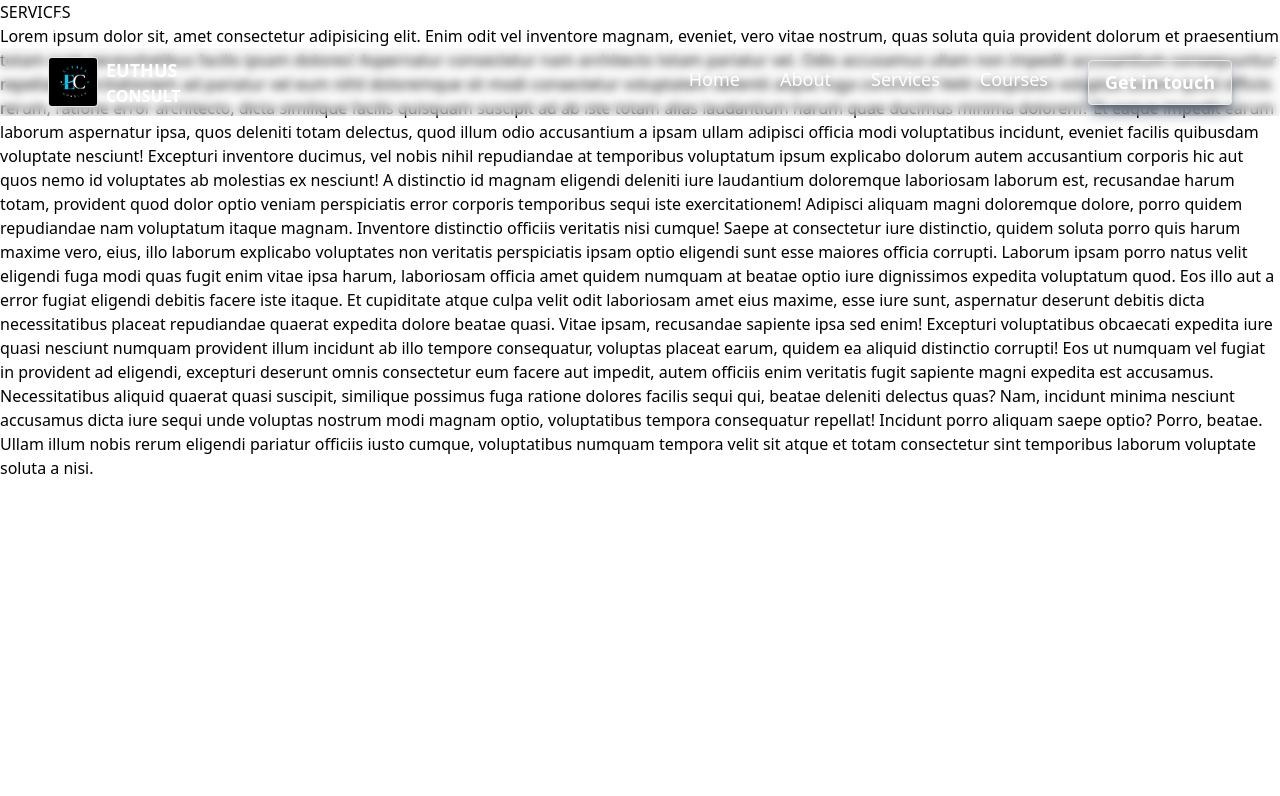
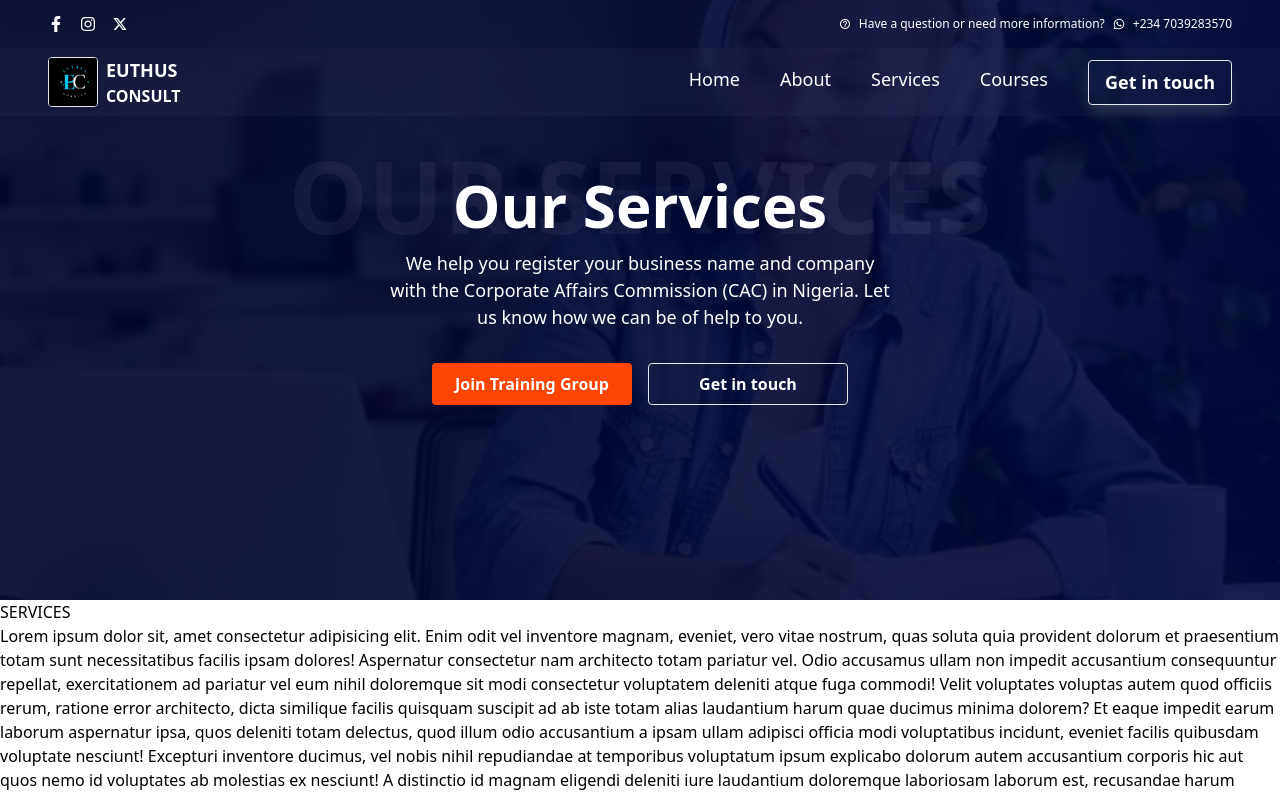
Before and after one commit to StivinTaesoo/euthus-consult, a Next.js app: page /services in a window 1280 px wide. Shown: the top 796 px of the page. Built offline with nearby package versions, Linux system fonts and the light colour scheme.

Commit message:
Added hero section for all pages

```diff
--- a/app/about/page.tsx
+++ b/app/about/page.tsx
@@ -1,8 +1,13 @@
-
+import HeroForPages from "@/components/HeroForPages";
 
 export default function About() {
     return (
         <div className="">
+            <HeroForPages
+                title="About Us"
+                descText="We are thrilled to let you know who we are what we stand for"
+                imgSrc="./images/image-6.jpeg"
+            />
             <h1>ABOUT</h1>
             <p>
                 Lorem ipsum dolor, sit amet consectetur adipisicing elit. Quidem
--- a/app/contact/page.tsx
+++ b/app/contact/page.tsx
@@ -1,6 +1,31 @@
 export default function Contact() {
     return (
         <div className="">
+            <div
+                className={`w-full h-[500px]  bg-cover bg-center relative md:h-[600px]`}
+                style={{ backgroundImage: `url(./images/image-11.jpeg)` }}
+            >
+                <div className="w-full h-full bg-transGrey absolute top-0 flex flex-col  items-center justify-center ">
+                    <div className="absolute opacity-5 top-[120px] z-[1] text-white font-bold text-[100px] text-center uppercase ">
+                        Get In Touch
+                    </div>
+                    <div className="absolute top-40 z-20 flex flex-col items-center justify-center text-center ">
+                        {" "}
+                        <h1 className="text-[28px] font-bold text-white text-shadow-2 md:text-[60px]">
+                            Get In Touch
+                        </h1>
+                        <p className="text-white max-w-[300px] text-[12px] md:text-[18px] md:max-w-[500px]">
+                            We can reach out to us for more information and
+                            enquiries
+                        </p>
+                        <div className="flex flex-col gap-x-4 md:flex-row">
+                            <button className="button-eff px-4 min-w-[200px] py-2 mt-8 text-white font-semibold rounded bg-[orangered] hover:border-[1px] hover:text-[whitesmoke] hover:bg-[#ff7300]">
+                                Join Training Group
+                            </button>
+                        </div>
+                    </div>
+                </div>
+            </div>
             <h1>GET IN TOUCH</h1>
             <p>
                 Lorem ipsum dolor, sit amet consectetur adipisicing elit. Quidem
--- a/app/services/page.tsx
+++ b/app/services/page.tsx
@@ -1,6 +1,13 @@
+import HeroForPages from "@/components/HeroForPages";
+
 export default function Services() {
     return (
         <div className="">
+            <HeroForPages
+                title="Our Services"
+                descText="We help you register your business name and company with the Corporate Affairs Commission (CAC) in Nigeria. Let us know how we can be of help to you."
+                imgSrc="./images/image-7.jpeg"
+            />
             <h1>SERVICES</h1>
             <div className="">
                 Lorem ipsum dolor sit, amet consectetur adipisicing elit. Enim
--- /dev/null
+++ b/components/HeroForPages.tsx
@@ -0,0 +1,38 @@
+type Props = {
+    title: string;
+    descText: string;
+    imgSrc: string;
+};
+export default function HeroForPages({ title, descText, imgSrc }: Props) {
+    return (
+        <div className="">
+            <div
+                className={`w-full h-[500px]  bg-cover bg-center relative md:h-[600px]`}
+                style={{ backgroundImage: `url(${imgSrc})` }}
+            >
+                <div className="w-full h-full bg-transGrey absolute top-0 flex flex-col  items-center justify-center ">
+                    <div className="absolute opacity-5 top-[120px] z-[1] text-white font-bold text-[100px] text-center uppercase ">
+                        {title}
+                    </div>
+                    <div className="absolute top-40 z-20 flex flex-col items-center justify-center text-center ">
+                        {" "}
+                        <h1 className="text-[28px] font-bold text-white text-shadow-2 md:text-[60px]">
+                            {title}
+                        </h1>
+                        <p className="text-white max-w-[300px] text-[12px] md:text-[18px] md:max-w-[500px]">
+                            {descText}
+                        </p>
+                        <div className="flex flex-col gap-x-4 md:flex-row">
+                            <button className="button-eff px-4 min-w-[200px] py-2 mt-8 text-white font-semibold rounded bg-[orangered] hover:border-[1px] hover:text-[whitesmoke] hover:bg-[#ff7300]">
+                                Join Training Group
+                            </button>
+                            <button className="button-eff px-4 min-w-[200px] py-2 mt-8 text-white font-semibold  border-[1px] rounded hover:bg-white hover:text-[#01073b]">
+                                Get in touch
+                            </button>
+                        </div>
+                    </div>
+                </div>
+            </div>
+        </div>
+    );
+}
--- a/components/MobileNavbar.tsx
+++ b/components/MobileNavbar.tsx
@@ -46,7 +46,7 @@ export const MobileNavbar = () => {
     }, [click]);
 
     return (
-        <div className="w-full fixed top-0 z-20">
+        <div className="w-full fixed top-0 z-30">
             <div
                 className={
                     stickNav
--- a/components/Navbar.tsx
+++ b/components/Navbar.tsx
@@ -29,7 +29,7 @@ export const Navbar = () => {
     }, []); // Empty dependency array to run this only once after mount
 
     return (
-        <div className="w-full absolute top-0 z-20">
+        <div className="w-full absolute top-0 z-30">
             {/* ******* SOCIALS BAR ************** */}
             <div className="hidden w-full justify-between items-center px-12 text-white bg-transparent md:flex">
                 <div className="flex items-center gap-x-4 py-4">
```
Also changed, not shown: app/courses/page.tsx (+46 -2 lines).
